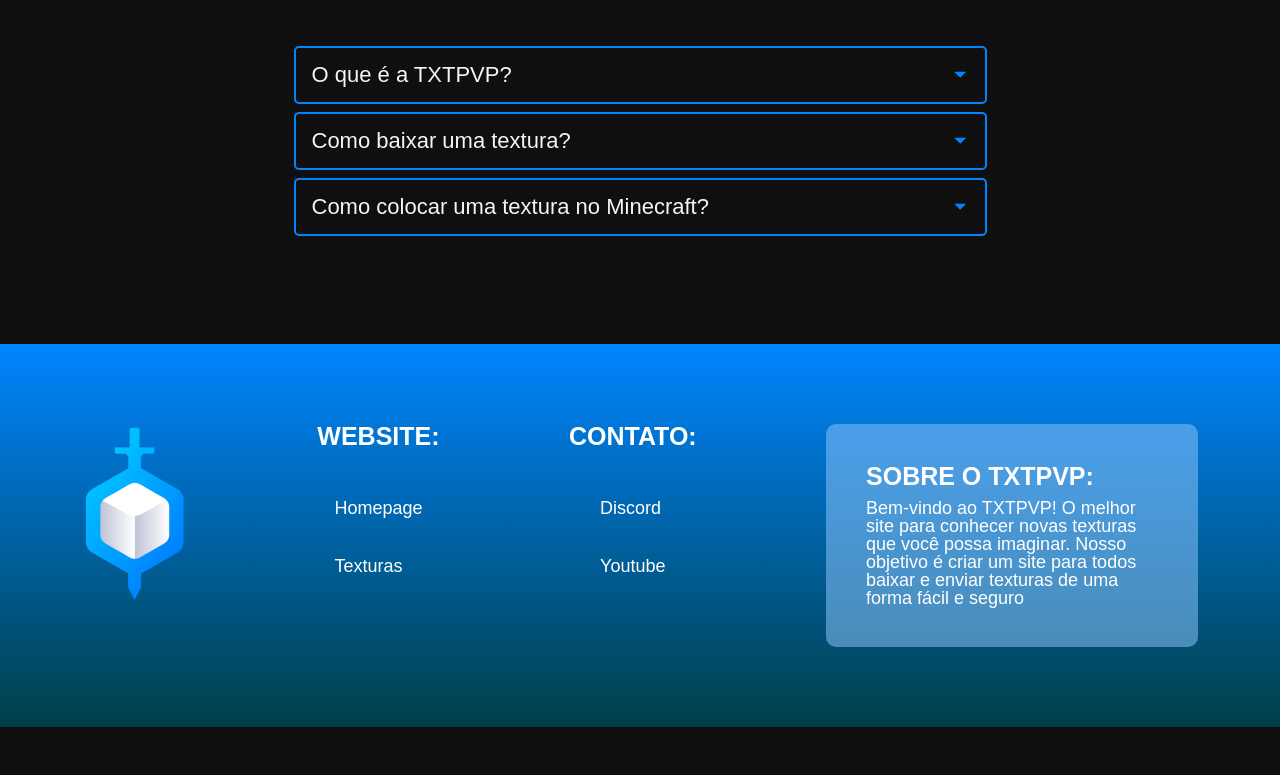
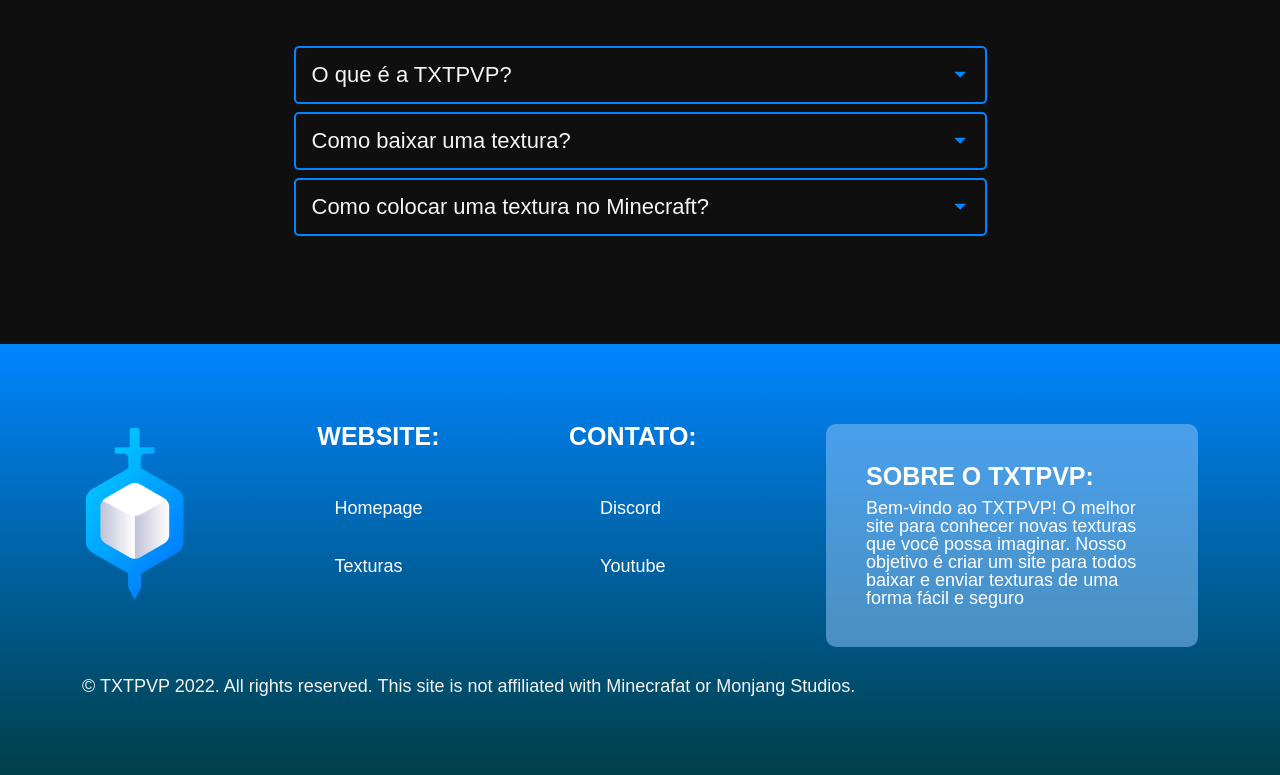
Before and after one commit to varelalucas/txtpvp, a Next.js app: page / in a window 1280 px wide. Shown: the part 1783-2558 px from the top of the page. Before the commit the page ends 2510 px from the top, so only its background shows below. Built offline with nearby package versions, Linux system fonts and the light colour scheme; a web font is replaced by a local one.

Commit message:
add a message in footer

```diff
--- a/src/components/globals/Footer/Footer.module.scss
+++ b/src/components/globals/Footer/Footer.module.scss
@@ -60,6 +60,14 @@
       }
     }
   }
+
+  .rights {
+    h1 {
+      font-size: 18px;
+      font-weight: 500;
+      margin-top: 30px;
+    }
+  }
 }
 
 @media screen and (max-width: 768px) {
--- a/src/components/globals/Footer/index.tsx
+++ b/src/components/globals/Footer/index.tsx
@@ -58,6 +58,11 @@
             </div>
           </div>
         </div>
+        <div className={styles.rights}>
+          <h1>
+            &copy; TXTPVP 2022. All rights reserved. This site is not affiliated with Minecrafat or Monjang Studios.
+          </h1>
+        </div>
       </div>
     </footer>
   )
```
